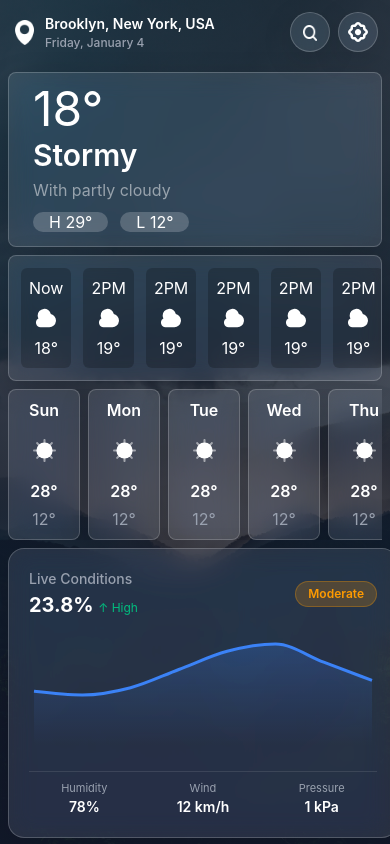
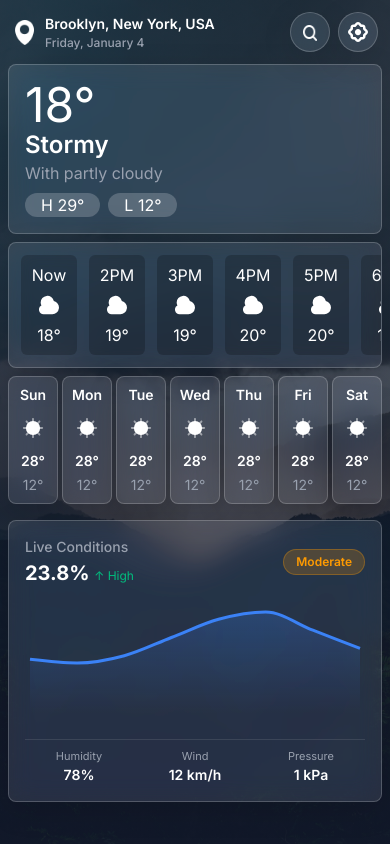
Before and after one commit to SabirLahbib-dev/Weather-Web-App, a React (Vite) app: page / in a window 390 px wide. Built offline with nearby package versions, Linux system fonts and the light colour scheme.

Commit message:
Fix the layouts and the responsiveness

```diff
--- a/src/App.jsx
+++ b/src/App.jsx
@@ -9,16 +9,16 @@ function App() {
   return (
     <>
       <Header />
-      <div className="min-[690px]:flex min-[690px]:items-center min-[690px]:justify-center flex flex-col w-full max-w-6xl max-auto min-[690px]min-w-0 min-w-0">
-        <div>
+      <main className="mx-auto flex w-full max-w-3xl min-w-0 flex-col items-center gap-4 px-2 pb-4 sm:px-4 lg:max-w-6xl lg:flex-row lg:items-start lg:px-6">
+        <div className="flex min-w-0 w-full flex-col gap-2 lg:w-2/3">
           <HeroWeatherCard />
           <HourlyForecast />
           <WeeklyForecast />
         </div>
-        <div>
+        <div className="min-w-0 w-full lg:w-1/3">
           <LiveConditionsCard />
         </div>
-      </div>
+      </main>
     </>
   );
 }
--- a/src/components/Header.jsx
+++ b/src/components/Header.jsx
@@ -16,18 +16,18 @@ export const Header = () => {
     <>
       <header className="flex items-center justify-between py-3 px-3 sm:px-6 relative z-50">
         {/* Location Header */}
-        <div className="flex gap-2 items-center min-w-0 shrink-0 truncate">
+        <div className="flex min-w-0 flex-1 items-center gap-2">
           <img
             src={locationIcon}
             width={25}
             alt="location"
-            className="dark:invert-0 invert transition-all"
+            className="shrink-0 dark:invert-0 invert transition-all"
           />
-          <div>
-            <p className="dark:text-white font-semibold text-black text-[clamp(14px,2vw,16px)]">
+          <div className="min-w-0">
+            <p className="truncate dark:text-white font-semibold text-black text-[clamp(14px,2vw,16px)]">
               Brooklyn, New York, USA
             </p>
-            <p className="dark:text-gray-400 text-gray-700 font-medium text-[clamp(12px,1.5vw,14px)]">
+            <p className="truncate dark:text-gray-400 text-gray-700 font-medium text-[clamp(12px,1.5vw,14px)]">
               Friday, January 4
             </p>
           </div>
@@ -66,7 +66,7 @@ export const Header = () => {
           }`}
         >
           {/* Search Bar Input */}
-          <div className="flex items-center gap-4 w-[90%] sm:w-[80%] max-w-[700px]  rounded-t-lg dark:glass glass-light py-4 px-4 border-b-0 dark:bg-black/30">
+          <div className="flex min-w-0 items-center gap-3 w-[90%] max-w-[700px] rounded-t-lg dark:glass glass-light py-4 px-3 sm:w-[80%] sm:gap-4 sm:px-4 border-b-0 dark:bg-black/30">
             <img
               src={searchIcon}
               width={18}
@@ -85,7 +85,7 @@ export const Header = () => {
               }}
             />
             <button
-              className="border dark:border-white/10 border-gray-400 px-1 rounded-md pb-1 px-2"
+              className="shrink-0 rounded-md border px-2 pb-1 dark:border-white/10 border-gray-400"
               onClick={() => {
                 setIsSearchbarOpen(false);
               }}
@@ -95,7 +95,7 @@ export const Header = () => {
           </div>
 
           {/* Search Dropdown Results */}
-          <div className="dark:glass glass-light h-fit w-[88%] max-w-[700px] rounded-b-lg border border-t-1 border-gray-400/50 cursor-pointer max-h-60 overflow-y-auto w-[90%] sm:w-[80%] dark:bg-black/30">
+          <div className="dark:glass glass-light h-fit w-[90%] max-w-[700px] rounded-b-lg border border-t-1 border-gray-400/50 cursor-pointer max-h-60 overflow-y-auto sm:w-[80%] dark:bg-black/30">
             <p className="flex items-center py-4 px-4 border-b-[0.5px] dark:border-gray-600 dark:hover:bg-white/5 border-gray-300 hover:bg-black/5 transition-all dark:text-white text-slate-800">
               Morocco
             </p>
--- a/src/components/HeroWeatherCard.jsx
+++ b/src/components/HeroWeatherCard.jsx
@@ -1,11 +1,11 @@
 export const HeroWeatherCard = () => {
   return (
-    <section className="dark:glass glass-light m-2 rounded-lg pl-6 py-3 flex flex-wrap flex-col">
+    <section className="dark:glass glass-light rounded-lg p-4 sm:p-6">
       <h1 className="text-5xl sm:text-7xl">18°</h1>
-      <p className="text-[30px] font-semibold">Stormy</p>
-      <p className="text-white/50">With partly cloudy</p>
-      <div className="mt-2">
-        <span className="mr-3 dark:bg-white/20 bg-white/50 px-4 py-0 rounded-full">
+      <p className="text-2xl font-semibold sm:text-[30px]">Stormy</p>
+      <p className="text-gray-500 dark:text-gray-400">With partly cloudy</p>
+      <div className="mt-2 flex flex-wrap gap-2">
+        <span className="dark:bg-white/20 bg-white/50 px-4 py-0 rounded-full">
           H 29°
         </span>
         <span className=" dark:bg-white/20 bg-white/50 px-4 py-0 rounded-full">
--- a/src/components/HourlyForecast.jsx
+++ b/src/components/HourlyForecast.jsx
@@ -1,126 +1,39 @@
+import cloudIcon from "../assets/icons/cloud.svg";
+
+const hourlyForecast = [
+  { time: "Now", temperature: "18°" },
+  { time: "2PM", temperature: "19°" },
+  { time: "3PM", temperature: "19°" },
+  { time: "4PM", temperature: "20°" },
+  { time: "5PM", temperature: "20°" },
+  { time: "6PM", temperature: "19°" },
+  { time: "7PM", temperature: "18°" },
+  { time: "8PM", temperature: "17°" },
+  { time: "9PM", temperature: "16°" },
+  { time: "10PM", temperature: "16°" },
+  { time: "11PM", temperature: "15°" },
+];
+
 export const HourlyForecast = () => {
   return (
-    <section className="flex flex-row items-center gap-3 dark:glass glass-light m-2 rounded-lg p-3 overflow-x-auto scrollbar-none">
-      {/* weather in every hour */}
-      <div className="flex gap-2 flex-col items-center justify-center dark:bg-black/20 bg-white/30 p-2 rounded-md">
-        <p>Now</p>
-        <img
-          src="/src/assets/icons/cloud.svg"
-          alt="Current weather icon"
-          width={20}
-          className="dark:invert"
-        />
-        <p>18°</p>
-      </div>
-      {/* weather in every hour */}
-      <div className="flex gap-2 flex-col items-center justify-center dark:bg-black/20 bg-white/30  p-2 rounded-md">
-        <p>2PM</p>
-        <img
-          src="/src/assets/icons/cloud.svg"
-          alt="Current weather icon"
-          width={20}
-          className="dark:invert"
-        />
-        <p>19°</p>
-      </div>
-      {/* weather in every hour */}
-      <div className="flex gap-2 flex-col items-center justify-center dark:bg-black/20 bg-white/30  p-2 rounded-md">
-        <p>2PM</p>
-        <img
-          src="/src/assets/icons/cloud.svg"
-          alt="Current weather icon"
-          width={20}
-          className="dark:invert"
-        />
-        <p>19°</p>
-      </div>
-      {/* weather in every hour */}
-      <div className="flex gap-2 flex-col items-center justify-center dark:bg-black/20 bg-white/30  p-2 rounded-md">
-        <p>2PM</p>
-        <img
-          src="/src/assets/icons/cloud.svg"
-          alt="Current weather icon"
-          width={20}
-          className="dark:invert"
-        />
-        <p>19°</p>
-      </div>
-      {/* weather in every hour */}
-      <div className="flex gap-2 flex-col items-center justify-center dark:bg-black/20 bg-white/30  p-2 rounded-md">
-        <p>2PM</p>
-        <img
-          src="/src/assets/icons/cloud.svg"
-          alt="Current weather icon"
-          width={20}
-          className="dark:invert"
-        />
-        <p>19°</p>
-      </div>
-      {/* weather in every hour */}
-      <div className="flex gap-2 flex-col items-center justify-center dark:bg-black/20 bg-white/30  p-2 rounded-md">
-        <p>2PM</p>
-        <img
-          src="/src/assets/icons/cloud.svg"
-          alt="Current weather icon"
-          width={20}
-          className="dark:invert"
-        />
-        <p>19°</p>
-      </div>
-      {/* weather in every hour */}
-      <div className="flex gap-2 flex-col items-center justify-center dark:bg-black/20 bg-white/30  p-2 rounded-md">
-        <p>2PM</p>
-        <img
-          src="/src/assets/icons/cloud.svg"
-          alt="Current weather icon"
-          width={20}
-          className="dark:invert"
-        />
-        <p>19°</p>
-      </div>
-      {/* weather in every hour */}
-      <div className="flex gap-2 flex-col items-center justify-center dark:bg-black/20 bg-white/30  p-2 rounded-md">
-        <p>2PM</p>
-        <img
-          src="/src/assets/icons/cloud.svg"
-          alt="Current weather icon"
-          width={20}
-          className="dark:invert"
-        />
-        <p>19°</p>
-      </div>
-      {/* weather in every hour */}
-      <div className="flex gap-2 flex-col items-center justify-center dark:bg-black/20 bg-white/30  p-2 rounded-md">
-        <p>2PM</p>
-        <img
-          src="/src/assets/icons/cloud.svg"
-          alt="Current weather icon"
-          width={20}
-          className="dark:invert"
-        />
-        <p>19°</p>
-      </div>
-      {/* weather in every hour */}
-      <div className="flex gap-2 flex-col items-center justify-center dark:bg-black/20 bg-white/30  p-2 rounded-md">
-        <p>2PM</p>
-        <img
-          src="/src/assets/icons/cloud.svg"
-          alt="Current weather icon"
-          width={20}
-          className="dark:invert"
-        />
-        <p>19°</p>
-      </div>
-      {/* weather in every hour */}
-      <div className="flex gap-2 flex-col items-center justify-center dark:bg-black/20 bg-white/30  p-2 rounded-md">
-        <p>2PM</p>
-        <img
-          src="/src/assets/icons/cloud.svg"
-          alt="Current weather icon"
-          width={20}
-          className="dark:invert"
-        />
-        <p>19°</p>
+    <section className="dark:glass glass-light m-0 min-w-0 overflow-x-auto rounded-lg p-3 scrollbar-none">
+      <div className="flex min-w-max items-center gap-3">
+        {hourlyForecast.map(({ time, temperature }) => (
+          <div
+            className="flex w-14 shrink-0 flex-col items-center justify-center gap-2 rounded-md bg-white/30 p-2 dark:bg-black/20"
+            key={time}
+          >
+            <p className="whitespace-nowrap">{time}</p>
+            <img
+              src={cloudIcon}
+              alt="Cloudy weather"
+              width={20}
+              height={20}
+              className="shrink-0 dark:invert"
+            />
+            <p>{temperature}</p>
+          </div>
+        ))}
       </div>
     </section>
   );
--- a/src/components/LiveConditionsCard.jsx
+++ b/src/components/LiveConditionsCard.jsx
@@ -14,7 +14,7 @@ const mockData = [
 
 export function LiveConditionsCard() {
   return (
-    <section className="dark:glass glass-light p-5 rounded-2xl flex-1 flex flex-col gap-4 mx-2 min-w-0 w-full">
+    <section className="dark:glass glass-light min-w-0 w-full rounded-lg p-4 sm:p-5 flex flex-col gap-4">
 
       {/* Header Info */}
       <div className="flex justify-between items-center">
--- a/src/components/WeeklyForecast.jsx
+++ b/src/components/WeeklyForecast.jsx
@@ -1,89 +1,28 @@
+import sunIcon from "../assets/icons/sun.svg";
+
+const weeklyForecast = ["Sun", "Mon", "Tue", "Wed", "Thu", "Fri", "Sat"];
+
 export const WeeklyForecast = () => {
   return (
-    <section className="flex flex-row m-2 gap-2 overflow-x-auto scrollbar-none shrink-0">
-      {/* day weather */}
-      <div className="flex flex-col items-center justify-center gap-1 dark:glass glass-light py-2 px-5 rounded-lg min-w-[72px]">
-        <p className="font-semibold ">Sun</p>
-        <img
-          src="src/assets/icons/sun.svg"
-          alt="sun"
-          width={25}
-          className="dark:invert my-3"
-        />
-        <p className="font-semibold">28°</p>
-        <p className="dark:text-gray-400 text-gray-900">12°</p>
-      </div>
-      {/* day weather */}
-      <div className="flex flex-col items-center justify-center gap-1 dark:glass glass-light py-2 px-5 rounded-lg min-w-[72px]">
-        <p className="font-semibold ">Mon</p>
-        <img
-          src="src/assets/icons/sun.svg"
-          alt="sun"
-          width={25}
-          className="dark:invert my-3"
-        />
-        <p className="font-semibold">28°</p>
-        <p className="dark:text-gray-400 text-gray-900">12°</p>
-      </div>
-      {/* day weather */}
-      <div className="flex flex-col items-center justify-center gap-1 dark:glass glass-light py-2 px-5 rounded-lg min-w-[72px]">
-        <p className="font-semibold ">Tue</p>
-        <img
-          src="src/assets/icons/sun.svg"
-          alt="sun"
-          width={25}
-          className="dark:invert my-3"
-        />
-        <p className="font-semibold">28°</p>
-        <p className="dark:text-gray-400 text-gray-900">12°</p>
-      </div>
-      {/* day weather */}
-      <div className="flex flex-col items-center justify-center gap-1 dark:glass glass-light py-2 px-5 rounded-lg min-w-[72px]">
-        <p className="font-semibold ">Wed</p>
-        <img
-          src="src/assets/icons/sun.svg"
-          alt="sun"
-          width={25}
-          className="dark:invert my-3"
-        />
-        <p className="font-semibold">28°</p>
-        <p className="dark:text-gray-400 text-gray-900">12°</p>
-      </div>
-      {/* day weather */}
-      <div className="flex flex-col items-center justify-center gap-1 dark:glass glass-light py-2 px-5 rounded-lg min-w-[72px]">
-        <p className="font-semibold ">Thu</p>
-        <img
-          src="src/assets/icons/sun.svg"
-          alt="sun"
-          width={25}
-          className="dark:invert my-3"
-        />
-        <p className="font-semibold">28°</p>
-        <p className="dark:text-gray-400 text-gray-900">12°</p>
-      </div>
-      {/* day weather */}
-      <div className="flex flex-col items-center justify-center gap-1 dark:glass glass-light py-2 px-5 rounded-lg min-w-[72px]">
-        <p className="font-semibold ">Fri</p>
-        <img
-          src="src/assets/icons/sun.svg"
-          alt="sun"
-          width={25}
-          className="dark:invert my-3"
-        />
-        <p className="font-semibold">28°</p>
-        <p className="dark:text-gray-400 text-gray-900">12°</p>
-      </div>
-      {/* day weather */}
-      <div className="flex flex-col items-center justify-center gap-1 dark:glass glass-light py-2 px-5 rounded-lg min-w-[72px]">
-        <p className="font-semibold ">Sat</p>
-        <img
-          src="src/assets/icons/sun.svg"
-          alt="sun"
-          width={25}
-          className="dark:invert my-3"
-        />
-        <p className="font-semibold">28°</p>
-        <p className="dark:text-gray-400 text-gray-900">12°</p>
+    <section className="m-0 w-full min-w-0">
+      <div className="grid w-full grid-cols-7 gap-1 sm:gap-2">
+        {weeklyForecast.map((day) => (
+          <div
+            className="dark:glass glass-light flex min-w-0 flex-col items-center justify-center gap-1 rounded-lg px-1 py-2 sm:px-2"
+            key={day}
+          >
+            <p className="text-sm font-semibold sm:text-base">{day}</p>
+            <img
+              src={sunIcon}
+              alt="Sunny weather"
+              width={22}
+              height={22}
+              className="my-2 shrink-0 dark:invert sm:my-3"
+            />
+            <p className="text-sm font-semibold sm:text-base">28°</p>
+            <p className="text-sm dark:text-gray-400 text-gray-900 sm:text-base">12°</p>
+          </div>
+        ))}
       </div>
     </section>
   );
--- a/src/index.css
+++ b/src/index.css
@@ -1,5 +1,5 @@
+@import url("https://fonts.googleapis.com/css2?family=Inter:wght@300;400;500;600;700&display=swap");
 @import "tailwindcss";
-@import url("https://fonts.googleapis.com/css2?family=Inter:wght@300;400;500;600;700&display=swap");
 
 @custom-variant dark (&:where(.dark, .dark *));
 
@@ -18,7 +18,7 @@ body {
   background-size: cover;
   background-repeat: no-repeat;
   background-position: center;
-  background-attachment: fixed;
+  background-attachment: scroll;
 
   /* 3. Dark Fallback Color while image loads */
   background-color: #0f172a;
@@ -32,6 +32,12 @@ body:not(.dark) {
 
   background-color: #f1f5f9;
   color: #111827;
+}
+
+@media (min-width: 768px) {
+  body {
+    background-attachment: fixed;
+  }
 }
 
 /* glass effect for dark mode */
```
